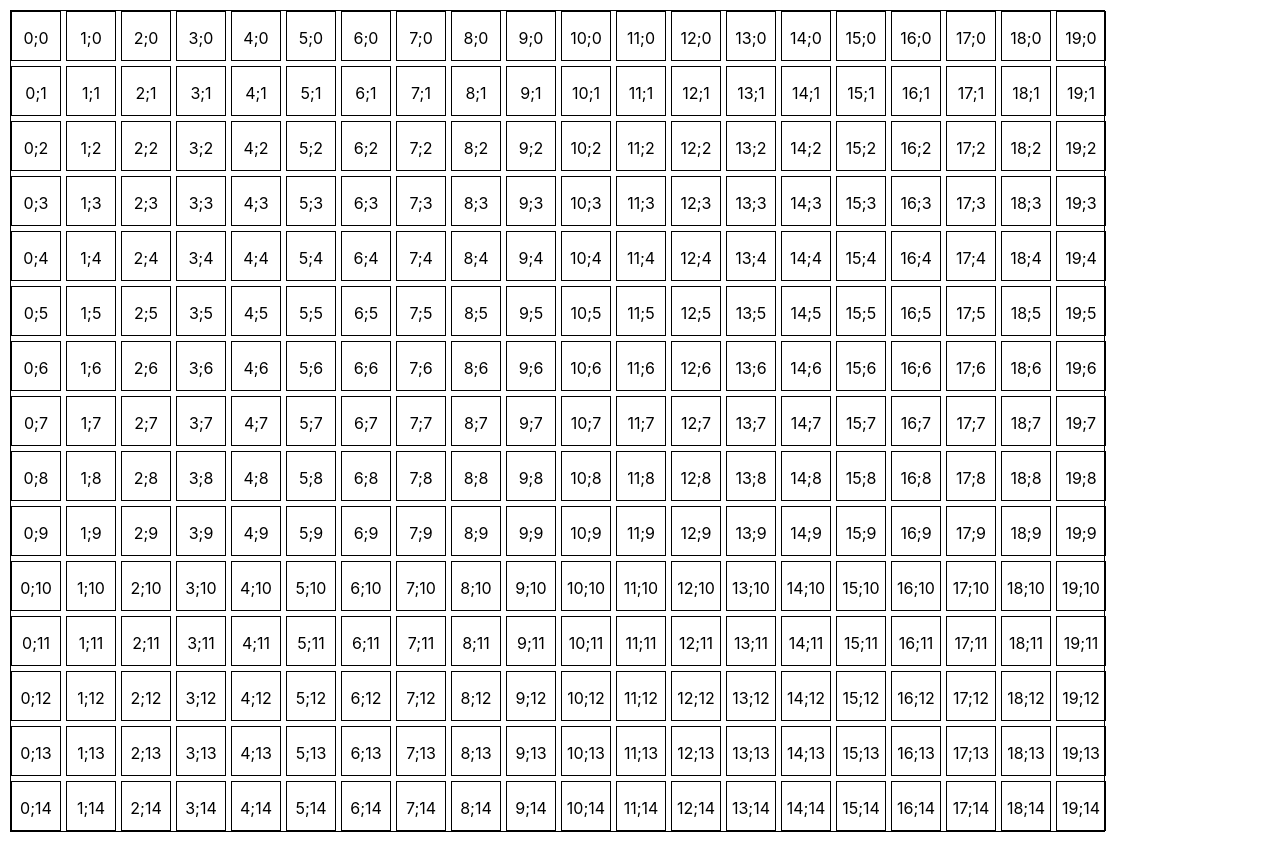
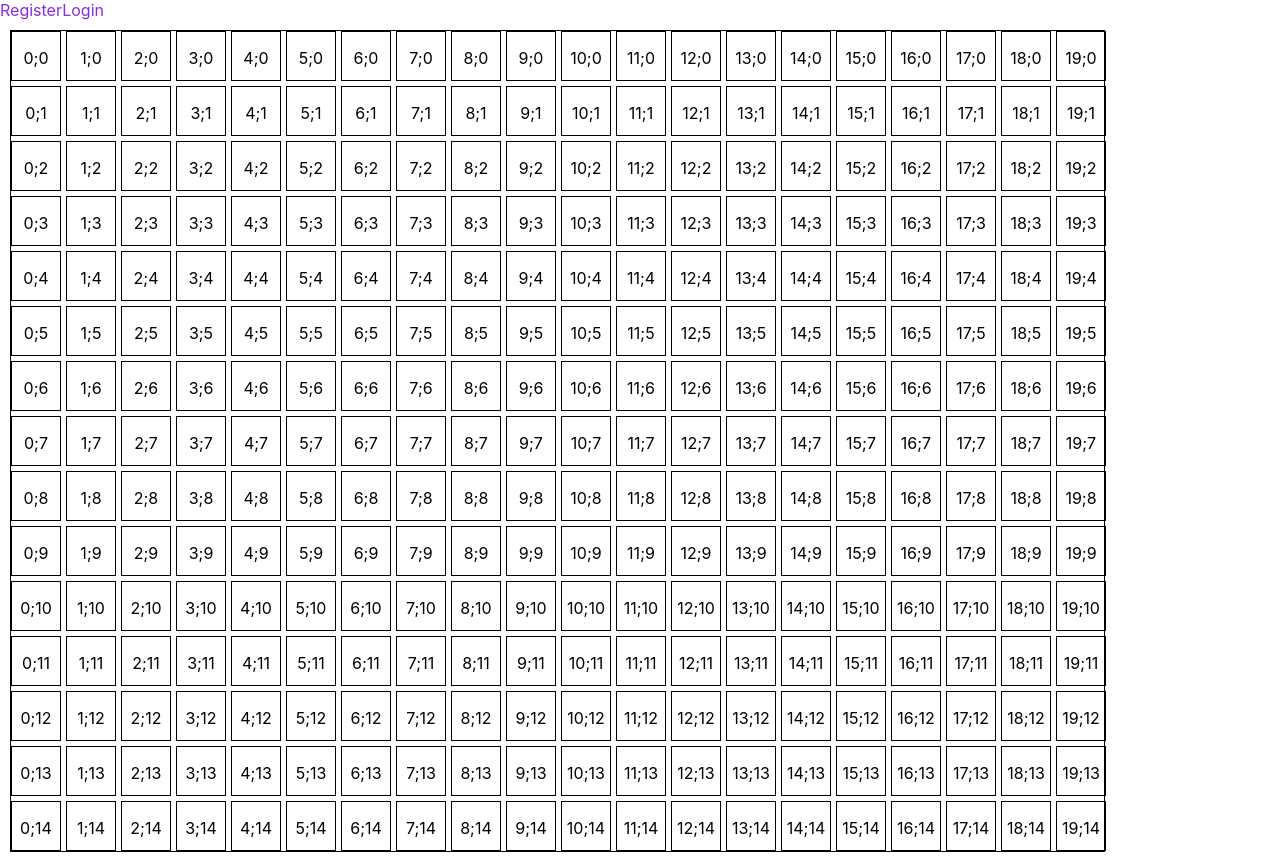
Before and after one commit to MokkaCicc/tankastic, a Next.js app: page / in a window 1280 px wide. Built offline with nearby package versions, Linux system fonts and the light colour scheme; no server answers; the database is empty.

Commit message:
added link in home page, changed link color

```diff
--- a/pages/index.tsx
+++ b/pages/index.tsx
@@ -1,9 +1,19 @@
 import { PrismaClient, Tank } from '@prisma/client'
+import Link from 'next/link'
 import Map from '../components/map'
 
 export default function Home(props: { tanks: Tank[] }) {
 	return (
-		<Map cols={20} rows={15} tanks={props.tanks} />
+		<div>
+			<Link href="/account/register">
+				Register
+			</Link>
+			<Link href="/account/login">
+				Login
+			</Link>
+
+			<Map cols={20} rows={15} tanks={props.tanks} />
+		</div>
 	)
 }
 
--- a/styles/globals.css
+++ b/styles/globals.css
@@ -7,7 +7,7 @@ body {
 }
 
 a {
-	color: inherit;
+	color: blueviolet;
 	text-decoration: none;
 }
 
```
